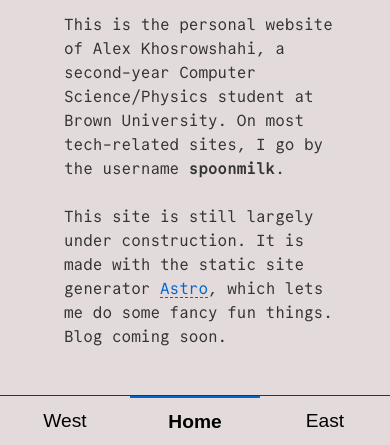
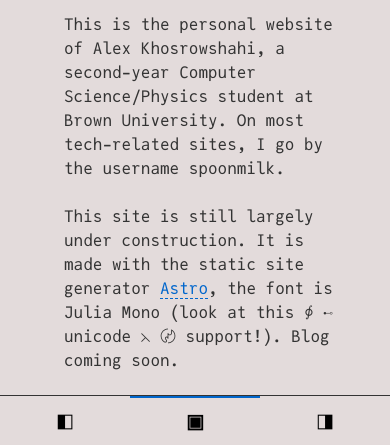
Before and after one commit to spoonmilk/spoonmilk.github.io, an Astro site: page / in a window 390 px wide. Shown: the part 399-844 px from the top of the page. Built offline with nearby package versions, Linux system fonts and the light colour scheme; Astro itself is replaced by a stand-in of ours.

Commit message:
Change font and nav buttons for mobile

```diff
--- a/src/layouts/BaseLayout.astro
+++ b/src/layouts/BaseLayout.astro
@@ -56,9 +56,9 @@
         </div>
 
         <nav class="mobile-nav">
-            <button data-panel="panel-left">West</button>
-            <button data-panel="panel-main" class="active">Home</button>
-            <button data-panel="panel-right">East</button>
+            <button data-panel="panel-left">◧</button>
+            <button data-panel="panel-main" class="active">▣</button>
+            <button data-panel="panel-right">◨</button>
         </nav>
 
         <script is:inline>
@@ -166,6 +166,10 @@
         .content-container {
             min-width: 100%;
         }
+        .button {
+            font-size: 3rem;
+            font-weight: bold;
+        }
 
         /* bottom nav bar */
         .mobile-nav {
--- a/src/pages/index.astro
+++ b/src/pages/index.astro
@@ -21,7 +21,7 @@
     generator
     <a href="https://astro.build" rel="noreferrer noopener" target="_blank"
       >Astro</a
-    >, which lets me do some fancy fun things. Blog coming soon.
+    >, the font is Julia Mono (look at this ∮ ⊷ unicode ⋋ 〄 support!). Blog coming soon.
   </p>
 </BaseLayout>
 
--- a/src/styles/fonts.css
+++ b/src/styles/fonts.css
@@ -5,3 +5,11 @@
   font-stretch: 75% 125%;
   font-style: normal;
 }
+
+@font-face {
+  font-family: "Julia Mono";
+  src: url("/fonts/JuliaMono-Regular.woff2") format("woff2");
+  font-weight: 100 900;
+  font-stretch: 75% 125%;
+  font-style: normal;
+}
--- a/src/styles/global.css
+++ b/src/styles/global.css
@@ -12,7 +12,7 @@
   background-color: var(--background-color);
   box-sizing: border-box;
   color: var(--font-color);
-  font-family: "Commit Mono", Courier, monospace;
+  font-family: "Julia Mono", Courier, monospace;
   font-size: 1rem;
   line-height: 1.5;
 }
@@ -54,7 +54,7 @@
 
 code,
 pre {
-  font-family: "Commit Mono", Courier, monospace;
+  font-family: "Julia Mono", Courier, monospace;
   background-color: rgba(0, 0, 0, 0.05);
   padding: 0.2em 0.4em;
   border-radius: 3px;
```
Also changed, not shown: public/fonts/JuliaMono-Regular.woff2 (added).
